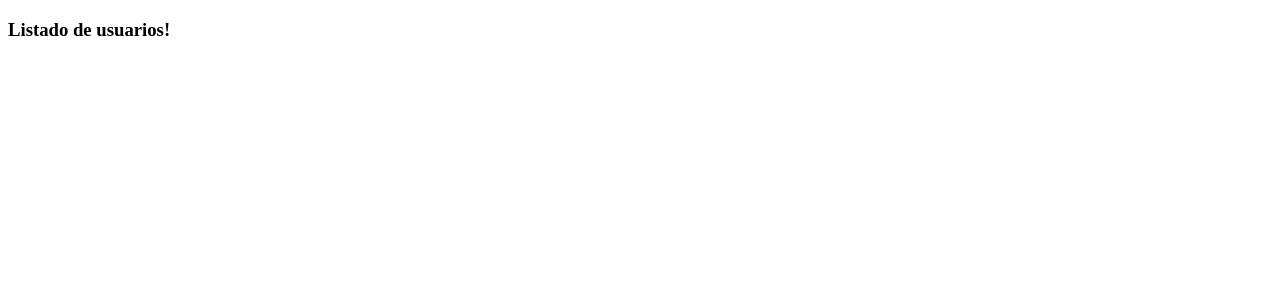
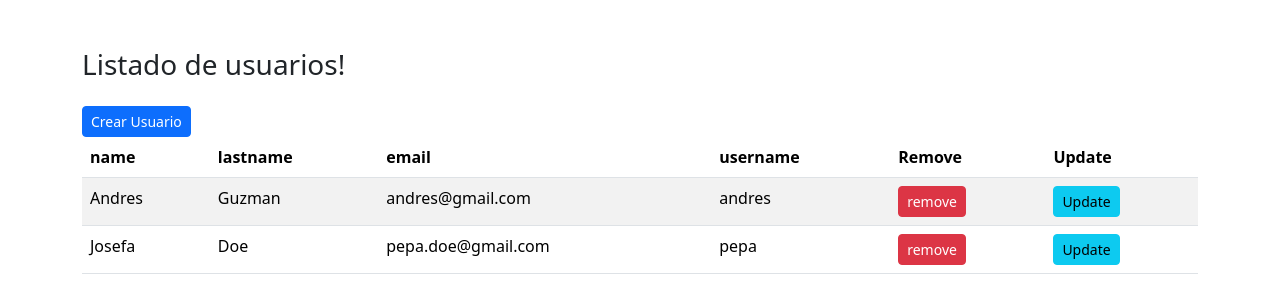
Before and after one commit to vitres8/users_angular, an Angular app: page / in a window 1280 px wide. Shown: the top 304 px of the page. Built offline with nearby package versions, Linux system fonts and the light colour scheme.

Commit message:
formulario terminado con flujo de datos entre componentes padres e hijos usando @Input, @Output /EventEmitter

```diff
--- a/package.json
+++ b/package.json
@@ -19,6 +19,7 @@
     "@angular/platform-browser-dynamic": "^17.3.0",
     "@angular/router": "^17.3.0",
     "rxjs": "~7.8.0",
+    "sweetalert2": "^11.14.2",
     "tslib": "^2.3.0",
     "zone.js": "~0.14.3"
   },
--- a/src/app/components/user-app.component.html
+++ b/src/app/components/user-app.component.html
@@ -1 +1,24 @@
-<h3>{{title}}</h3>
+<div class="container my-5">
+    <h3 class="my-4">{{title}}</h3>
+    <button class="btn btn-primary btn-sm" (click)="setOpen()">
+        {{(open == true)? 'Cerrar': 'Crear Usuario'}}
+    </button>
+    <div class="row">
+        @if (open){
+            <div class="col">
+                <user-form
+                    [user]="userSelected"
+                    (newUserEventEmitter)="addUser($event)">
+                </user-form>
+            </div>
+        } @else {
+            <div class="col">
+                <user
+                    [users]="users"
+                    (idUserEventEmitter)="removeUser($event)"
+                    (selectedUserEventEmitter)="setSelectedUser($event)">
+                </user>
+            </div>
+        }
+    </div>
+</div>
--- a/src/app/components/user-app.component.ts
+++ b/src/app/components/user-app.component.ts
@@ -1,14 +1,81 @@
-import { Component } from '@angular/core';
+import { Component, Input, OnInit } from '@angular/core';
+import { User } from '../models/user';
+import { UserService } from '../services/user.service';
+import { UserComponent } from './user/user.component';
+import { UserFormComponent } from './user-form/user-form.component';
+import Swal from 'sweetalert2';
 
 @Component({
   selector: 'user-app',
   standalone: true,
-  imports: [],
+  imports: [UserComponent, UserFormComponent],
   templateUrl: './user-app.component.html',
 
 })
-export class UserAppComponent {
+export class UserAppComponent implements OnInit {
 
-  title: string = 'Listado de usuarios!'
+  title: string = 'Listado de usuarios!';
+
+  users: User[] = [];
+
+  userSelected: User;
+
+  open: boolean = false;
+
+  constructor(private service: UserService) {
+    this.userSelected = new User();
+  }
+
+  ngOnInit(): void {
+    this.service.findAll().subscribe( users => this.users = users);
+  }
+
+  addUser(user: User) {
+    if(user.id > 0){
+      this.users = this.users.map( u => (u.id == user.id) ? {... user}: u);
+    } else {
+      this.users = [... this.users, {... user, id: new Date().getTime()}];
+    }
+
+    Swal.fire({
+      title: "Guardado!",
+      text: "Usuario Guardado con Exito",
+      icon: "success"
+    });
+
+    this.userSelected = new User();
+  }
+
+  removeUser(id: number): void {
+
+    Swal.fire({
+      title: "Estas Seguro de Eliminar el Usuario?",
+      text: "No podras recuperarlo!",
+      icon: "warning",
+      showCancelButton: true,
+      confirmButtonColor: "#3085d6",
+      cancelButtonColor: "#d33",
+      confirmButtonText: "Si Eliminalo!"
+    }).then((result) => {
+      if (result.isConfirmed) {
+        this.users = this.users.filter( user => user.id != id);
+        Swal.fire({
+          title: "Eliminado!",
+          text: "Tu Usuario ha sido Eliminado.",
+          icon: "success"
+        });
+      }
+    });
+
+
+  }
+
+  setSelectedUser(userRow: User): void {
+    this.userSelected = {... userRow};
+  }
+
+  setOpen() {
+    this.open = !this.open;
+  }
 
 }
--- /dev/null
+++ b/src/app/components/user-form/user-form.component.html
@@ -0,0 +1,126 @@
+<form (ngSubmit)="onSubmit(userForm)" #userForm="ngForm">
+
+    <div>
+        <input
+            placeholder="Name"
+            name="name"
+            [(ngModel)]="user.name"
+            class="form-control my-3"
+            required
+            #name="ngModel">
+
+            @if (name.invalid && (name.dirty || name.touched)) {
+                @if (name.errors!['required']) {
+                    <div class="text-danger">
+                        El nombre es requerido
+                    </div>
+                }
+            }
+
+    </div>
+    <div>
+        <input
+            placeholder="Last-Name"
+            name="lastname"
+            [(ngModel)]="user.lastname"
+            class="form-control my-3"
+            required
+            #lastname="ngModel">
+
+            @if (lastname.invalid && (lastname.dirty || lastname.touched)) {
+                @if (lastname.errors!['required']) {
+                    <div class="text-danger">
+                        El nombre es requerido
+                    </div>
+                }
+            }
+    </div>
+    <div>
+        <input
+            placeholder="Email"
+            name="email"
+            type="email"
+            [(ngModel)]="user.email"
+            class="form-control my-3"
+            required
+            email
+            #email="ngModel">
+
+            @if (email.invalid && (email.dirty || email.touched)) {
+                @if (email.errors!['required']) {
+                    <div class="text-danger">
+                        El nombre es requerido
+                    </div>
+                }
+
+                @if (email.errors!['email']) {
+                    <div class="text-danger">
+                        El E-mail no tiene el formato correcto
+                    </div>
+                }
+            }
+    </div>
+    <div>
+        <input
+            placeholder="User-Name"
+            name="username"
+            [(ngModel)]="user.username"
+            class="form-control my-3"
+            required
+            minlength="8"
+            #username="ngModel">
+
+            @if (username.invalid && (username.dirty || username.touched)) {
+                @if (username.errors!['required']) {
+                    <div class="text-danger">
+                        El nombre es requerido
+                    </div>
+                }
+                @if (username.errors!['minlength']) {
+                    <div class="text-danger">
+                        UserName debe tener un minimo de 8 caracteres
+                    </div>
+                }
+            }
+    </div>
+    <div>
+        <input
+            placeholder="Password"
+            name="password"
+            type="password"
+            [(ngModel)]="user.password"
+            class="form-control my-3"
+            required
+            minlength="6"
+            #password="ngModel">
+
+            @if (password.invalid && (password.dirty || password.touched)) {
+                @if (password.errors!['required']) {
+                    <div class="text-danger">
+                        El nombre es requerido
+                    </div>
+                }
+                @if (password.errors!['minlength']) {
+                    <div class="text-danger">
+                        El password debe tener un minimo de 6 caracteres
+                    </div>
+                }
+            }
+    </div>
+
+    <div>
+        <button
+            type="submit"
+            class="btn btn-primary my-3"
+            [disabled]="userForm.invalid">
+            {{(user.id > 0) ? 'Update': 'Create'}}
+        </button>
+        <button
+            type="button"
+            class="btn btn-secondary m-3"
+            (click)="onClear(userForm)">
+            Clear
+    </button>
+    </div>
+
+</form>
--- /dev/null
+++ b/src/app/components/user-form/user-form.component.ts
@@ -0,0 +1,37 @@
+import { Component, EventEmitter, Input, Output } from '@angular/core';
+import { FormsModule, NgForm } from '@angular/forms';
+import { User } from '../../models/user';
+
+@Component({
+  selector: 'user-form',
+  standalone: true,
+  imports: [FormsModule],
+  templateUrl: './user-form.component.html',
+})
+export class UserFormComponent {
+
+  @Input() user: User;
+
+  @Output() newUserEventEmitter: EventEmitter<User> = new EventEmitter();
+
+  constructor(){
+    this.user = new User();
+  }
+
+
+  onSubmit(userForm: NgForm): void{
+    if (userForm.valid) {
+      this.newUserEventEmitter.emit(this.user);
+      console.log(this.user);
+    }
+    userForm.reset();
+    userForm.resetForm();
+  }
+
+  onClear(userForm: NgForm): void {
+    this.user = new User();
+    userForm.reset();
+    userForm.resetForm();
+  }
+
+}
--- /dev/null
+++ b/src/app/components/user/user.component.html
@@ -0,0 +1,42 @@
+@if (users.length == 0) {
+    <div class="alert alert-warning">No hay registros en el sistema</div>
+} @else {
+    <table class="table table-hover table-striped">
+        <thead>
+            <tr>
+                <!-- <th>id</th> -->
+                <th>name</th>
+                <th>lastname</th>
+                <th>email</th>
+                <th>username</th>
+                <th>Remove</th>
+                <th>Update</th>
+            </tr>
+        </thead>
+        <tbody>
+            @for (user of users; track $index) {
+                <tr>
+                    <!-- <td>{{user.id}}</td> -->
+                    <td>{{user.name}}</td>
+                    <td>{{user.lastname}}</td>
+                    <td>{{user.email}}</td>
+                    <td>{{user.username}}</td>
+                    <td>
+                        <button
+                            class="btn btn-danger btn-sm"
+                            (click)="onRemoveUser(user.id)">
+                            remove
+                        </button>
+                    </td>
+                    <td>
+                        <button
+                            class="btn btn-info btn-sm"
+                            (click)="onSelectedUser(user)">
+                            Update
+                        </button>
+                    </td>
+                </tr>
+            }
+        </tbody>
+    </table>
+}
--- /dev/null
+++ b/src/app/components/user/user.component.ts
@@ -0,0 +1,29 @@
+import { Component, EventEmitter, Input, Output } from '@angular/core';
+import { User } from '../../models/user';
+
+@Component({
+  selector: 'user',
+  standalone: true,
+  imports: [],
+  templateUrl: './user.component.html',
+})
+
+export class UserComponent {
+
+  @Input() users: User[] = [];
+
+  @Output() idUserEventEmitter = new EventEmitter();
+
+  @Output() selectedUserEventEmitter = new EventEmitter();
+
+  onRemoveUser(id: number): void {
+      this.idUserEventEmitter.emit(id);
+
+
+  }
+
+  onSelectedUser(user: User): void {
+    this.selectedUserEventEmitter.emit(user);
+  }
+
+}
--- a/src/app/services/user.service.ts
+++ b/src/app/services/user.service.ts
@@ -1,9 +1,34 @@
 import { Injectable } from '@angular/core';
+import { User } from '../models/user';
+import { Observable, of } from 'rxjs';
 
 @Injectable({
   providedIn: 'root'
 })
 export class UserService {
 
+  private users: User[] = [
+    {
+      id:1,
+      name: 'Andres',
+      lastname: 'Guzman',
+      email: 'andres@gmail.com',
+      username: 'andres',
+      password: '12345'
+    },
+    {
+      id:2,
+      name: 'Josefa',
+      lastname: 'Doe',
+      email: 'pepa.doe@gmail.com',
+      username: 'pepa',
+      password: '12345'
+    },
+  ];
+
   constructor() { }
+
+  findAll(): Observable<User[]>{
+    return of(this.users);
+  }
 }
--- a/src/index.html
+++ b/src/index.html
@@ -6,6 +6,7 @@
   <base href="/">
   <meta name="viewport" content="width=device-width, initial-scale=1">
   <link rel="icon" type="image/x-icon" href="favicon.ico">
+  <link href="https://cdn.jsdelivr.net/npm/bootstrap@5.3.3/dist/css/bootstrap.min.css" rel="stylesheet" integrity="sha384-QWTKZyjpPEjISv5WaRU9OFeRpok6YctnYmDr5pNlyT2bRjXh0JMhjY6hW+ALEwIH" crossorigin="anonymous">
 </head>
 <body>
   <app-root></app-root>
```
Also changed, not shown: 1 other file (tests, documents, lock files or other folders).
